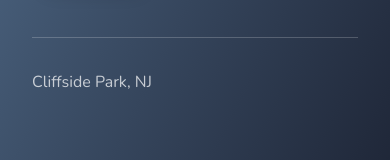
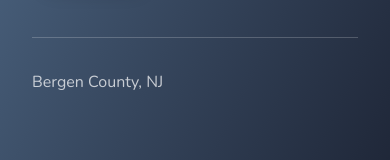
Before and after one commit to pixelverse-studios/iffers-pictures, a Next.js app: page /contact in a window 390 px wide. Both pictures are taken after a click on the button "Open menu". Shown: the part 539-699 px from the top of the page. Built offline with nearby package versions, Linux system fonts and the light colour scheme; no server answers.

Commit message:
DEV-1031 update mobile nav location label

```diff
--- a/src/components/layout/Header.tsx
+++ b/src/components/layout/Header.tsx
@@ -295,7 +295,7 @@ export function Header() {
             }}
           >
             <p className="text-[var(--mobile-menu-muted)]">
-              {BUSINESS_INFO.address.city}, {BUSINESS_INFO.address.state}
+              Bergen County, {BUSINESS_INFO.address.state}
             </p>
           </div>
         </div>
```
